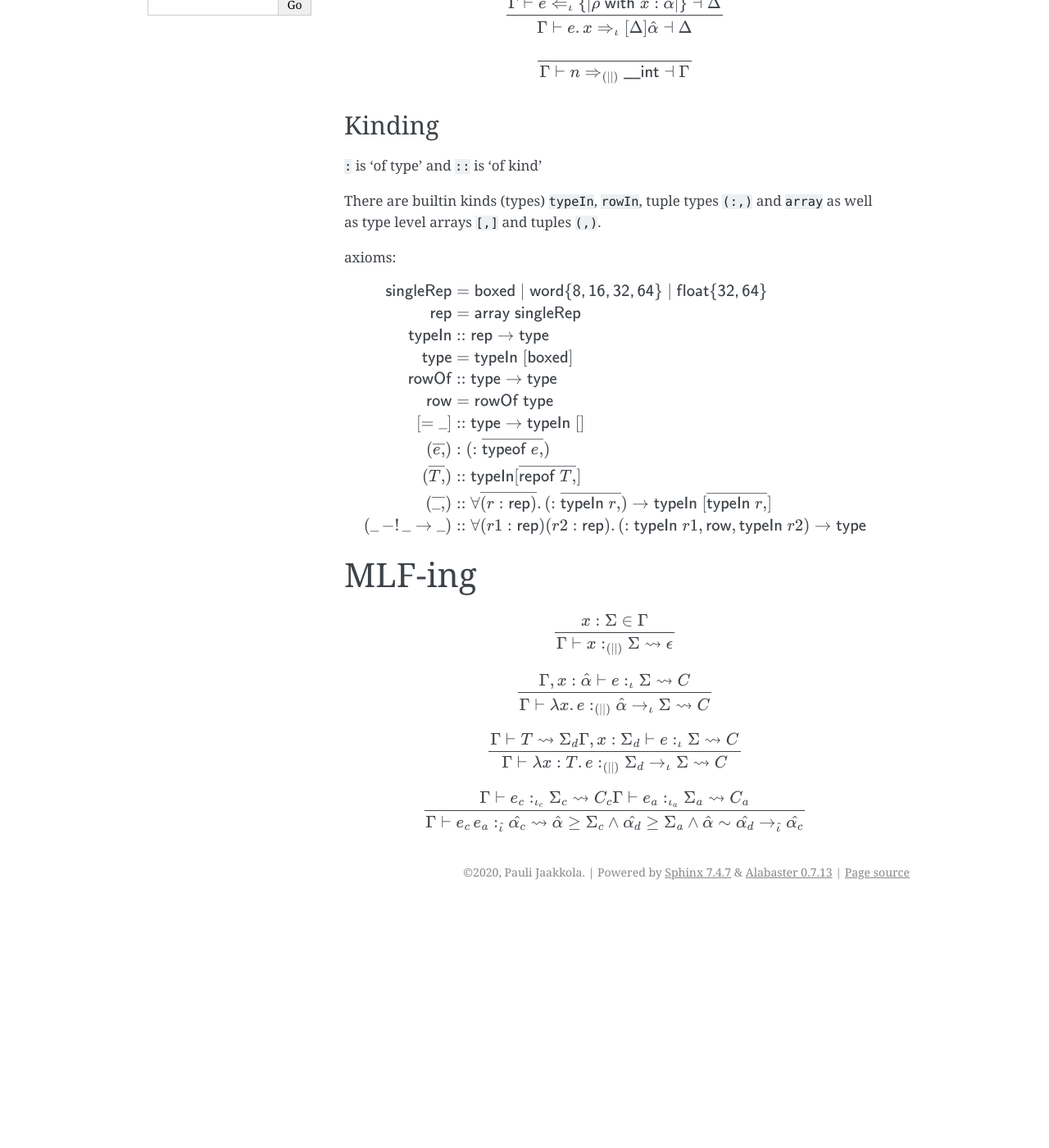
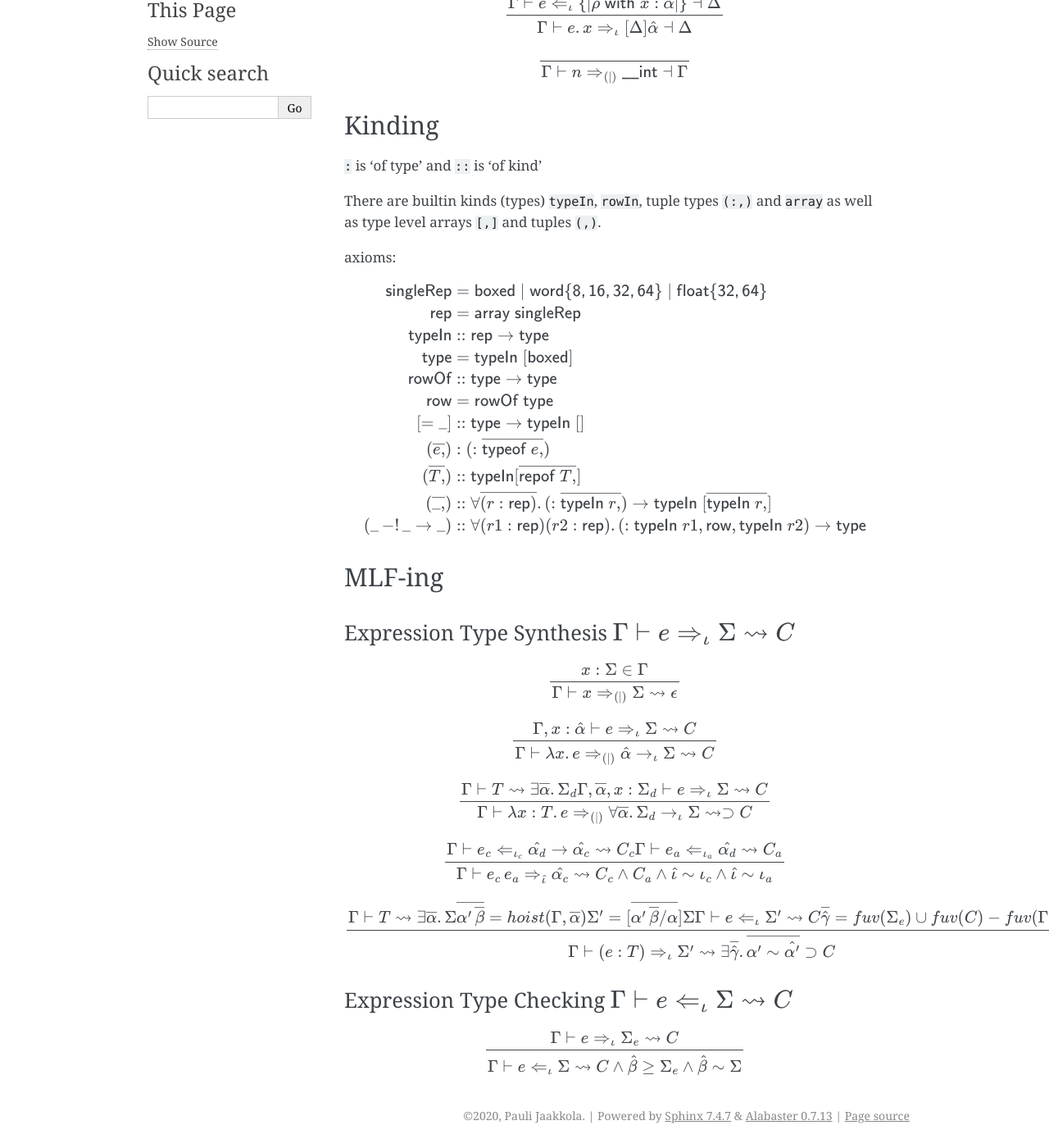
Before and after one commit to broom-lang/broom, a Sphinx documentation site: the page built from docs/source/design/typing.rst, in a window 1280 px wide and 1400 px high, scrolled down 299 px. Shown: the whole window at 82% size. Built offline with Sphinx 7.4.7, drawn with Linux system fonts in a browser that asks for light colours; before the commit the page ends 1402 px from its top, so only the background shows below that; some of the changed text lies outside the part shown.

Commit message:
Add bidirectionality and sealing to new typing rules sketch

```diff
--- a/docs/source/design/typing.rst
+++ b/docs/source/design/typing.rst
@@ -4,7 +4,7 @@
 
 .. math::
     \newcommand{\eff}{\iota}
-    \newcommand{\pure}{{(||)}}
+    \newcommand{\pure}{{(|)}}
 
 .. math::
     \frac{
@@ -40,9 +40,9 @@
 .. math::
     \frac{}{\Gamma \vdash n \Rightarrow_\pure \mathsf{\_\_int} \dashv \Gamma}
 
--------
+=======
 Kinding
--------
+=======
 
 ``:`` is 'of type' and ``::`` is 'of kind'
 
@@ -69,39 +69,71 @@
             . (:\mathsf{typeIn} \; r1, \mathsf{row}, \mathsf{typeIn} \; r2) \rightarrow \mathsf{type}
     \end{align*}
 
-*******
+=======
 MLF-ing
-*******
+=======
+
+------------------------------------------------------------------------------------
+Expression Type Synthesis :math:`\Gamma \vdash e \Rightarrow_\eff \Sigma \leadsto C`
+------------------------------------------------------------------------------------
 
 .. math::
     \frac{
         x : \Sigma \in \Gamma
     } {
-        \Gamma \vdash x :_\pure \Sigma \leadsto \epsilon
+        \Gamma \vdash x \Rightarrow_\pure \Sigma \leadsto \epsilon
     }
 
 .. math::
     \frac{
-        \Gamma, x : \hat{\alpha} \vdash e :_\eff \Sigma \leadsto C
+        \Gamma, x : \hat{\alpha} \vdash e \Rightarrow_\eff \Sigma \leadsto C
     } {
-        \Gamma \vdash \lambda x . e :_\pure \hat{\alpha} \rightarrow_\eff \Sigma \leadsto C
+        \Gamma \vdash \lambda x . e \Rightarrow_\pure \hat{\alpha} \rightarrow_\eff \Sigma \leadsto C
     }
 
 .. math::
     \frac{
-        \Gamma \vdash T \leadsto \Sigma_d \\
-        \Gamma, x : \Sigma_d \vdash e :_\eff \Sigma \leadsto C
+        \Gamma \vdash T \leadsto \exists \overline{\alpha} . \Sigma_d \\
+        \Gamma, \overline{\alpha}, x : \Sigma_d \vdash e \Rightarrow_\eff \Sigma \leadsto C
     } {
-        \Gamma \vdash \lambda x : T . e :_\pure \Sigma_d \rightarrow_\eff \Sigma \leadsto C
+        \Gamma \vdash \lambda x : T . e \Rightarrow_\pure
+            \forall \overline{\alpha} . \Sigma_d \rightarrow_\eff \Sigma \leadsto \supset C
     }
 
 .. math::
     \frac{
-        \Gamma \vdash e_c :_{\eff_c} \Sigma_c \leadsto C_c \\
-        \Gamma \vdash e_a :_{\eff_a} \Sigma_a \leadsto C_a
+        \Gamma \vdash e_c \Leftarrow_{\eff_c} \hat{\alpha_d} \rightarrow \hat{\alpha_c} \leadsto C_c \\
+        \Gamma \vdash e_a \Leftarrow_{\eff_a} \hat{\alpha_d} \leadsto C_a
     } {
-        \Gamma \vdash e_c \, e_a :_\hat{\eff} \hat{\alpha_c} \leadsto
-            \hat{\alpha} \geq \Sigma_c \wedge
-            \hat{\alpha_d} \geq \Sigma_a \wedge
-            \hat{\alpha} \sim \hat{\alpha_d} \rightarrow_\hat{\eff} \hat{\alpha_c}
+        \Gamma \vdash e_c \, e_a \Rightarrow_\hat{\eff} \hat{\alpha_c}
+            \leadsto
+                C_c \wedge C_a \wedge
+                \hat{\eff} \sim \eff_c \wedge \hat{\eff} \sim \eff_a
     }
+
+.. math::
+    \frac{
+        \Gamma \vdash T \leadsto \exists \overline{\alpha} . \Sigma \\
+        \overline{\alpha' \, \overline{\beta}} = hoist(\Gamma, \overline{\alpha}) \\
+        \Sigma' = [\overline{\alpha' \, \overline{\beta}/\alpha}]\Sigma \\
+        \Gamma \vdash e \Leftarrow_\eff \Sigma' \leadsto C \\
+        \overline{\hat{\gamma}} = fuv(\Sigma_e) \cup fuv(C) - fuv(\Gamma)
+    } {
+        \Gamma \vdash (e : T) \Rightarrow_\eff \Sigma'
+            \leadsto
+                \exists \overline{\hat{\gamma}} . \overline{\alpha' \sim \hat{\alpha'}}
+                    \supset C
+    }
+
+----------------------------------------------------------------------------------
+Expression Type Checking :math:`\Gamma \vdash e \Leftarrow_\eff \Sigma \leadsto C`
+----------------------------------------------------------------------------------
+
+.. math::
+    \frac{
+        \Gamma \vdash e \Rightarrow_\eff \Sigma_e \leadsto C
+    } {
+        \Gamma \vdash e \Leftarrow_\eff \Sigma
+            \leadsto
+                C \wedge \hat{\beta} \geq \Sigma_e \wedge \hat{\beta} \sim \Sigma
+    }
```
